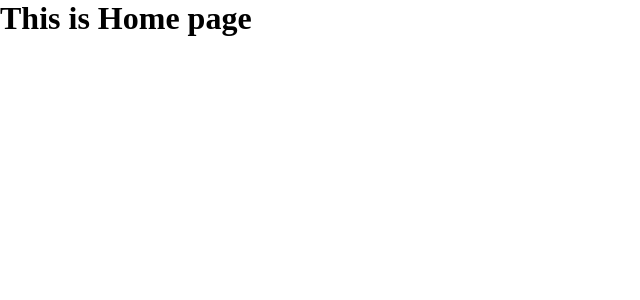
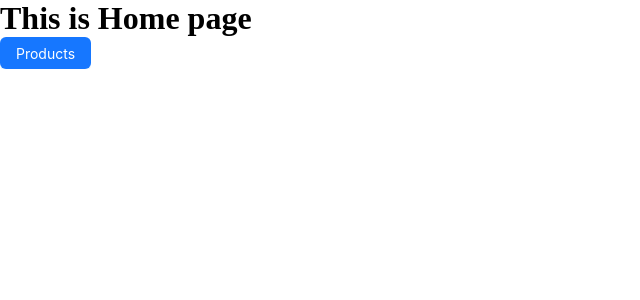
Before and after one commit to mdhamimulhaque/learn-nextJS, a Next.js app: page / in a window 1280 px wide. Shown: the top 300 px of the page, without its empty margins (0-640 px from the left). Built offline with nearby package versions, Linux system fonts and the light colour scheme.

Commit message:
navigate link and time setup

```diff
--- a/package.json
+++ b/package.json
@@ -9,6 +9,7 @@
     "lint": "next lint"
   },
   "dependencies": {
+    "antd": "^5.9.2",
     "eslint": "8.49.0",
     "eslint-config-next": "13.5.2",
     "next": "13.5.2",
--- a/src/pages/index.js
+++ b/src/pages/index.js
@@ -1,7 +1,13 @@
+import { Button } from "antd";
+import Link from "next/link";
+
 const HomePage = () => {
   return (
     <div>
       <h1>This is Home page</h1>
+      <Button type="primary">
+        <Link href="/products">Products</Link>
+      </Button>
     </div>
   );
 };
--- a/src/pages/products/index.js
+++ b/src/pages/products/index.js
@@ -1,7 +1,13 @@
+import { Button } from "antd";
+import Link from "next/link";
+
 const ProductHomePage = () => {
   return (
     <div>
       <h1>this is product home page</h1>
+      <Button type="primary">
+        <Link href="/">Home</Link>
+      </Button>
     </div>
   );
 };
```
Also changed, not shown: src/pages/404.js (+7 -1 lines), 1 other file (tests, documents, lock files or other folders).
